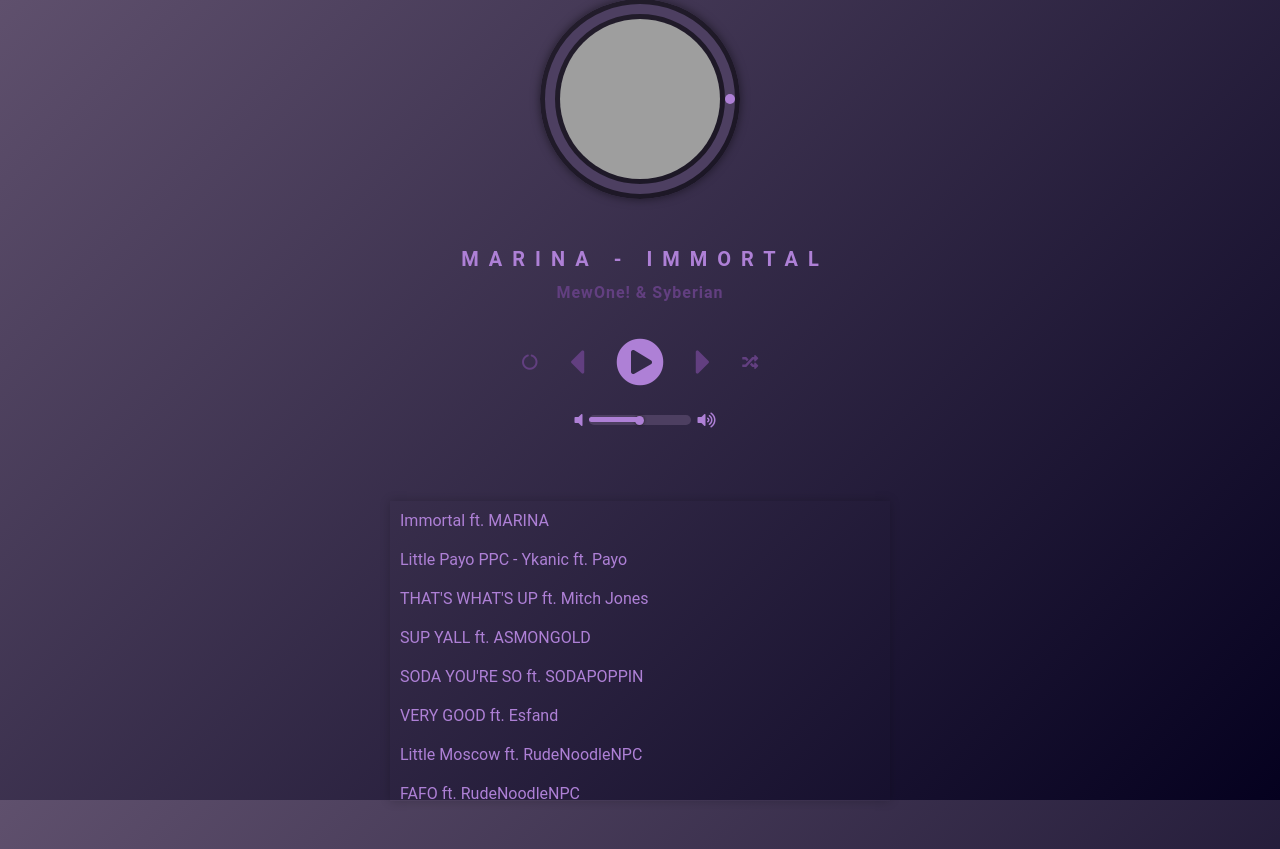
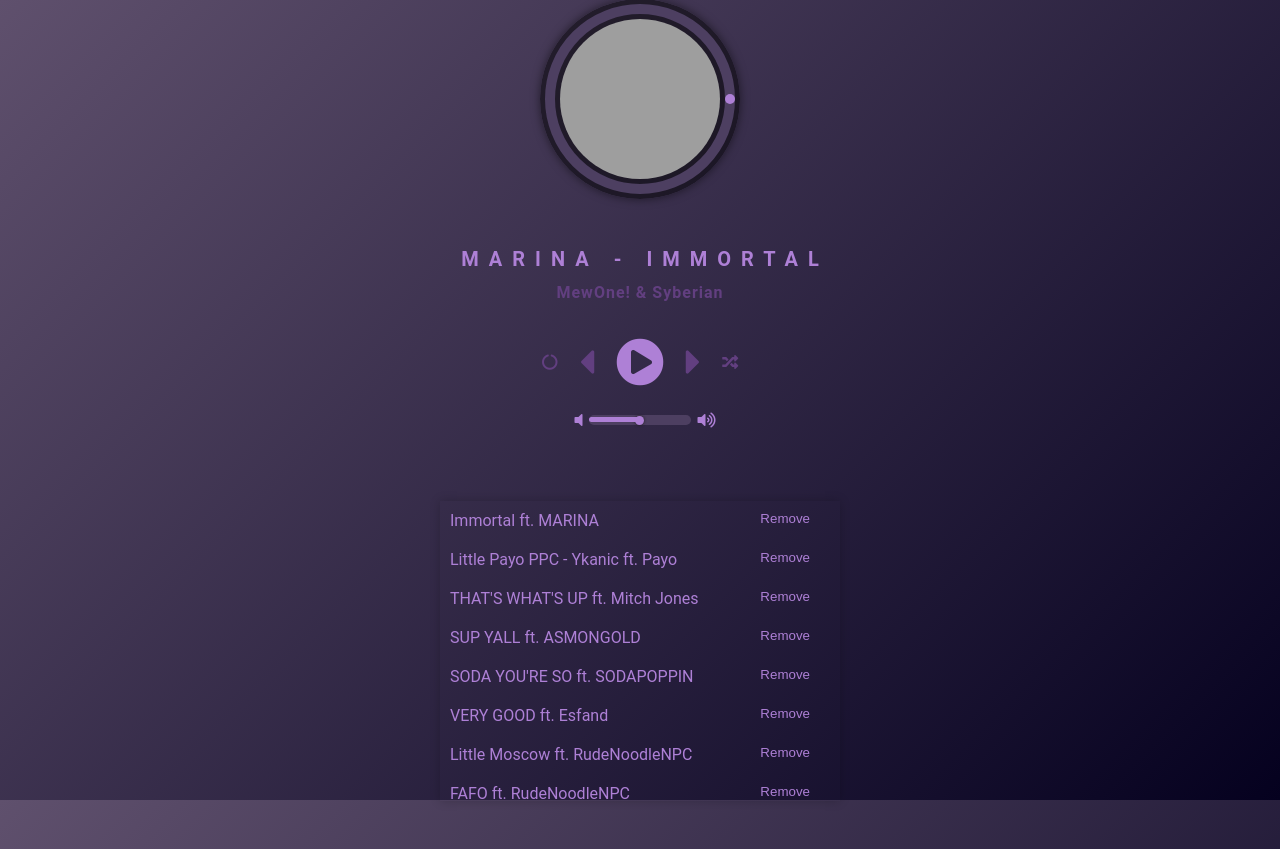
Before and after one commit to Isidorsson/lexicon-tasks, a React (Vite) app in the folder lexicon-task-react-music-player/: page / in a window 1280 px wide. Built offline with nearby package versions, Linux system fonts and the light colour scheme; grey boxes are pictures that could not be loaded.

Commit message:
Add remove option for song stil WIP

```diff
--- a/lexicon-task-react-music-player/src/App.tsx
+++ b/lexicon-task-react-music-player/src/App.tsx
@@ -1,13 +1,22 @@
 import './index.css';
 
 import { Nav } from './components/Nav';
-// import SongData from './data/SongData.json';
+import SongData from './data/SongData.json';
 import { SongIcon } from './components/SongIcon';
 import { SongInfo } from './components/SongInfo';
 import { SongList } from './components/SongList';
 import { SongVolume } from './components/SongVolume';
+import { useState } from 'react';
 
 export function App() {
+
+  const [songs, setSongs] = useState(SongData.songs);
+
+  const removeSong = (index: number) => {
+    setSongs(songs => songs.filter((song, i) => i !== index));
+    // Not implemented yet
+  };
+
   return (
     <div className="main-wrapper">
       {/* <h1>Music Player</h1> */}
@@ -15,7 +24,7 @@ export function App() {
       {SongInfo()}
       {Nav()}
       {SongVolume()}
-      {SongList()}
+      <SongList SongData={{ songs }} removeSong={removeSong} />
     </div>
   );
 }
--- a/lexicon-task-react-music-player/src/components/SongList.css
+++ b/lexicon-task-react-music-player/src/components/SongList.css
@@ -4,7 +4,7 @@
   align-items: center;
   margin: 1.5rem;
   max-width: 100%;
-  width: 100%;
+  width: 25rem;
   margin-top: 1rem;
   /* background-color: red; */
   margin: 3rem auto;
@@ -71,3 +71,16 @@
 .song-list-favorit::-webkit-scrollbar-thumb:hover {
   background: #8f8f8f;
 }
+
+.btn-remove {
+  float: right;
+  margin-right: 20px;
+  color: #ae80d6;
+  border: none;
+  background-color: transparent;
+  outline: none;
+}
+
+.btn-remove:hover {
+  color: #8f8f8f;
+}
--- a/lexicon-task-react-music-player/src/components/SongList.tsx
+++ b/lexicon-task-react-music-player/src/components/SongList.tsx
@@ -1,13 +1,36 @@
 import './SongList.css';
 
-import SongData from '../data/SongData.json';
+/* The `interface ISong` is defining a TypeScript interface that specifies the structure of an object
+representing a song. In this case, it defines that a song object should have a property `title` of
+type `string`. This interface helps to enforce type checking and ensure that any object labeled as a
+song conforms to this structure, providing clarity and consistency in the codebase. */
+interface ISong {
+  title: string;
+}
 
-export function SongList() {
+/* The `ISongListProps` interface is defining the props that the `SongList` component expects to
+receive. It specifies that the `SongList` component expects a prop named `SongData`, which should be
+an object with a property `songs` that is an array of objects conforming to the `ISong` interface.
+This structure helps to enforce type checking and ensure that the component receives the correct
+data structure as props. */
+interface ISongListProps {
+  SongData: { songs: ISong[] };
+  removeSong: (index: number) => void; // Add this line
+}
+
+export function SongList({ SongData }: ISongListProps) {
+  const { songs } = SongData;
+  function removeSong(index: number): void {
+    songs.splice(index, 1);
+  }
+
   return (
     <aside className="song-list-wrapper">
       <ul className="song-list">
         {SongData.songs.map((song, index) => (
-          <li key={index}>{song.title}</li>
+          <li key={index}>{song.title}
+            <button className="btn-remove"  onClick={() => removeSong(index)}>Remove</button> {/* Add this line */}
+          </li>
         ))}
       </ul>
     </aside >
```
